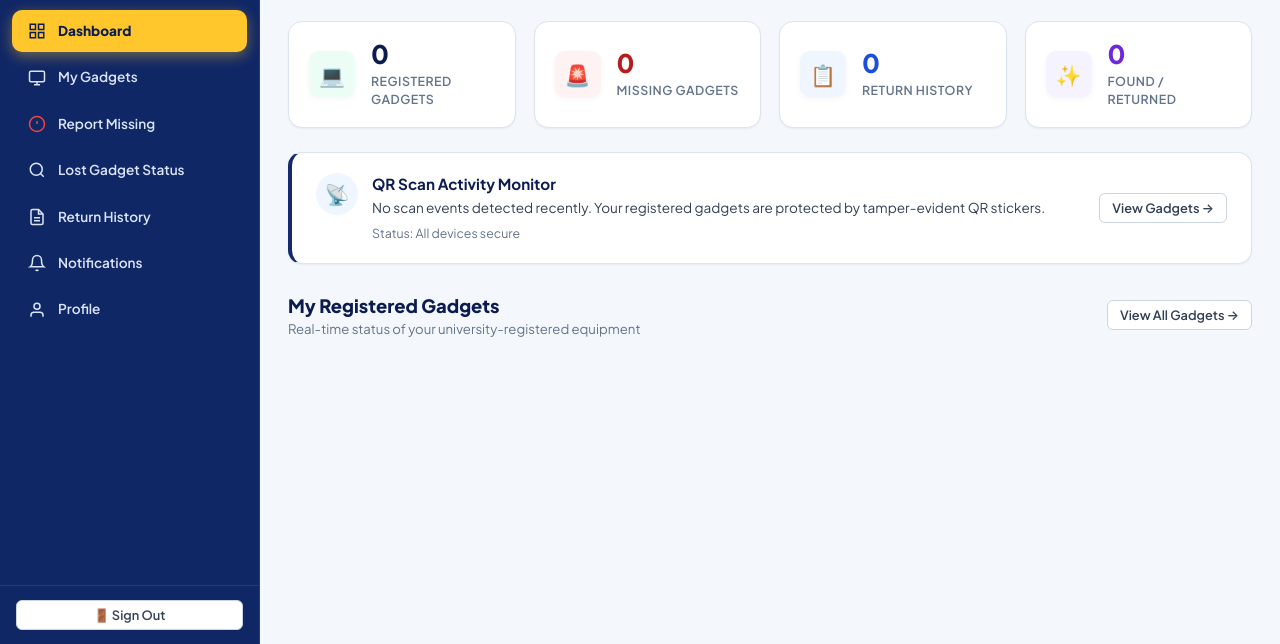
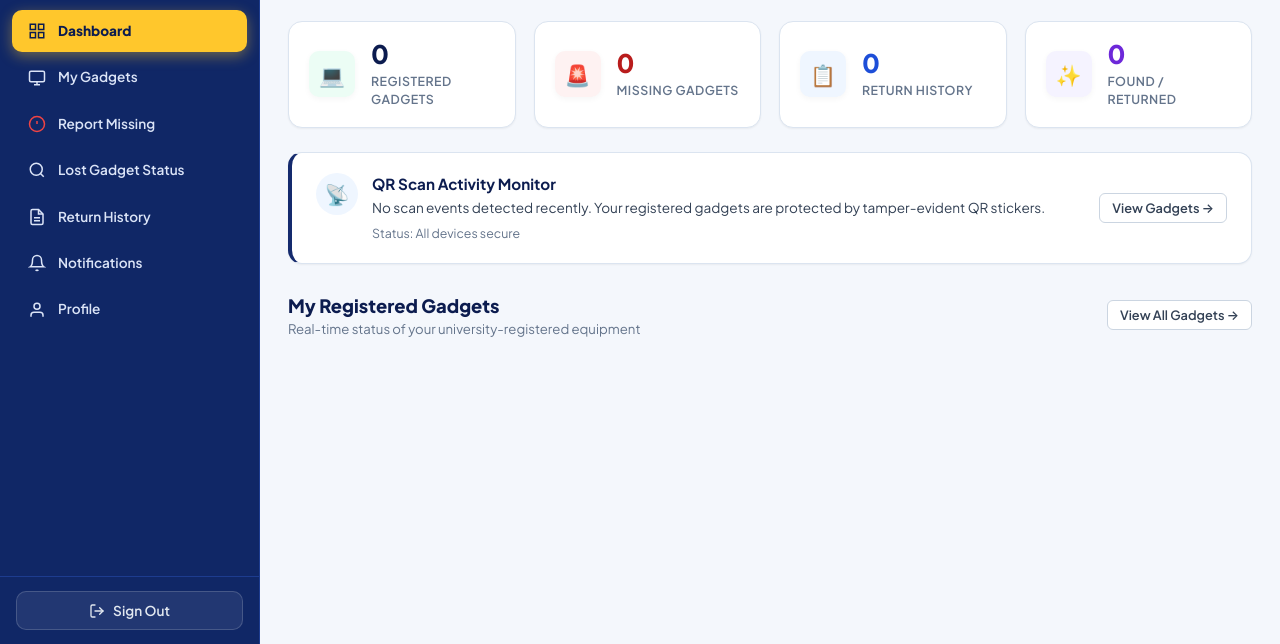
Before and after one commit to itskazue/gadgetguard, a website: page public/student/index.html in a window 1280 px wide. Shown: the part 156-800 px from the top of the page. Drawn offline with Linux system fonts and the light colour scheme; no server answers; sample sign-in values are in the browser's storage.

Commit message:
fix(ui): standardize Sign Out button across Student and OSA portals

```diff
--- a/public/css/style.css
+++ b/public/css/style.css
@@ -1864,3 +1864,50 @@ div:where(.swal2-container) .swal2-textarea:focus {
     min-width: unset;
   }
 }
+
+/* ==========================================================================
+   Standardized Sidebar Sign Out Button (Student & OSA Portals)
+   ========================================================================== */
+.sidebar-signout-btn {
+  width: 100%;
+  display: inline-flex;
+  align-items: center;
+  justify-content: center;
+  gap: 8px;
+  padding: 10px 16px;
+  background: rgba(255, 255, 255, 0.08);
+  color: #e2e8f0;
+  border: 1px solid rgba(255, 255, 255, 0.16);
+  border-radius: var(--radius-md, 10px);
+  font-family: inherit;
+  font-size: 0.85rem;
+  font-weight: 600;
+  cursor: pointer;
+  transition: all 0.2s ease;
+  line-height: 1.25;
+  text-decoration: none;
+  box-sizing: border-box;
+}
+
+.sidebar-signout-btn:hover {
+  background: rgba(239, 68, 68, 0.16);
+  color: #fecaca;
+  border-color: rgba(239, 68, 68, 0.38);
+}
+
+.sidebar-signout-btn:active {
+  transform: scale(0.98);
+}
+
+.sidebar-signout-btn svg {
+  width: 16px;
+  height: 16px;
+  stroke: currentColor;
+  stroke-width: 2;
+  flex-shrink: 0;
+  transition: transform 0.2s ease;
+}
+
+.sidebar-signout-btn:hover svg {
+  transform: translateX(2px);
+}
--- a/public/osa/osa.css
+++ b/public/osa/osa.css
@@ -122,6 +122,8 @@
   padding: 18px 20px;
   border-top: 1px solid var(--sidebar-border);
   background: rgba(0, 0, 0, 0.25);
+  margin-top: auto;
+  flex-shrink: 0;
 }
 
 /* Main Area */
--- a/public/student/index.html
+++ b/public/student/index.html
@@ -129,8 +129,13 @@
       </ul>
 
       <div class="student-sidebar-footer">
-        <button class="btn btn-secondary btn-sm" onclick="logoutCurrentSession()" style="width: 100%; justify-content: center;">
-          🚪 Sign Out
+        <button class="sidebar-signout-btn" onclick="logoutCurrentSession()" aria-label="Sign Out">
+          <svg width="16" height="16" viewBox="0 0 24 24" fill="none" stroke="currentColor" stroke-width="2" stroke-linecap="round" stroke-linejoin="round" aria-hidden="true">
+            <path d="M9 21H5a2 2 0 0 1-2-2V5a2 2 0 0 1 2-2h4"></path>
+            <polyline points="16 17 21 12 16 7"></polyline>
+            <line x1="21" y1="12" x2="9" y2="12"></line>
+          </svg>
+          <span>Sign Out</span>
         </button>
       </div>
     </aside>
@@ -441,10 +446,6 @@
                 <span class="text-muted">Account Status</span>
                 <span class="status-badge REGISTERED">Active Verified</span>
               </div>
-            </div>
-
-            <div style="display: flex; justify-content: flex-end;">
-              <button class="btn btn-danger btn-sm" onclick="logoutCurrentSession()">Sign Out</button>
             </div>
           </div>
 
--- a/public/student/student.css
+++ b/public/student/student.css
@@ -162,6 +162,8 @@
 .student-sidebar-footer {
   padding: 14px 16px;
   border-top: 1px solid var(--sidebar-border);
+  margin-top: auto;
+  flex-shrink: 0;
 }
 
 /* Main Content Viewport */
```
Also changed, not shown: public/osa/index.html (+7 -3 lines), tests/test_sign_out_button_standardization.js (added, +62 -0 lines).
